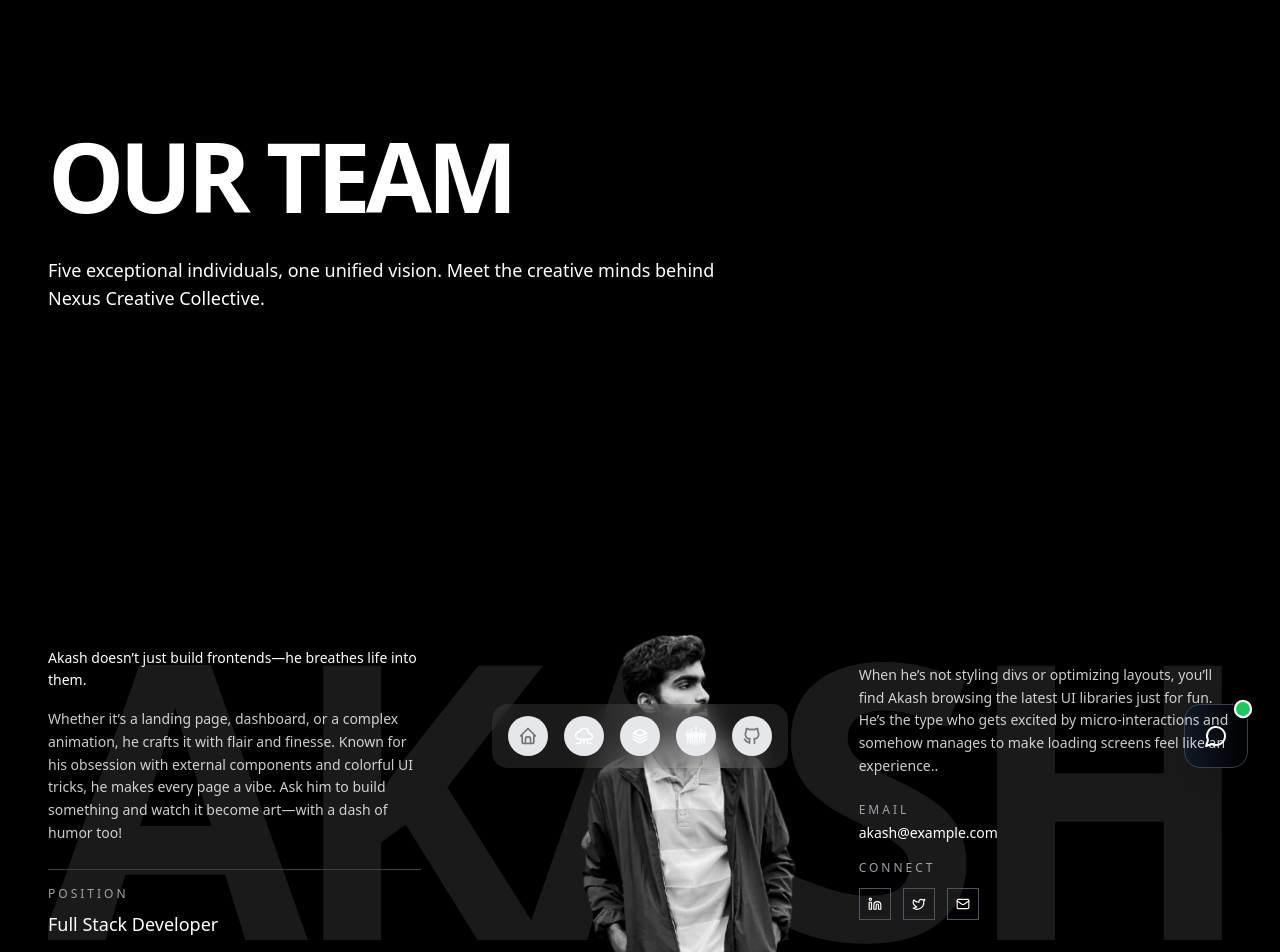
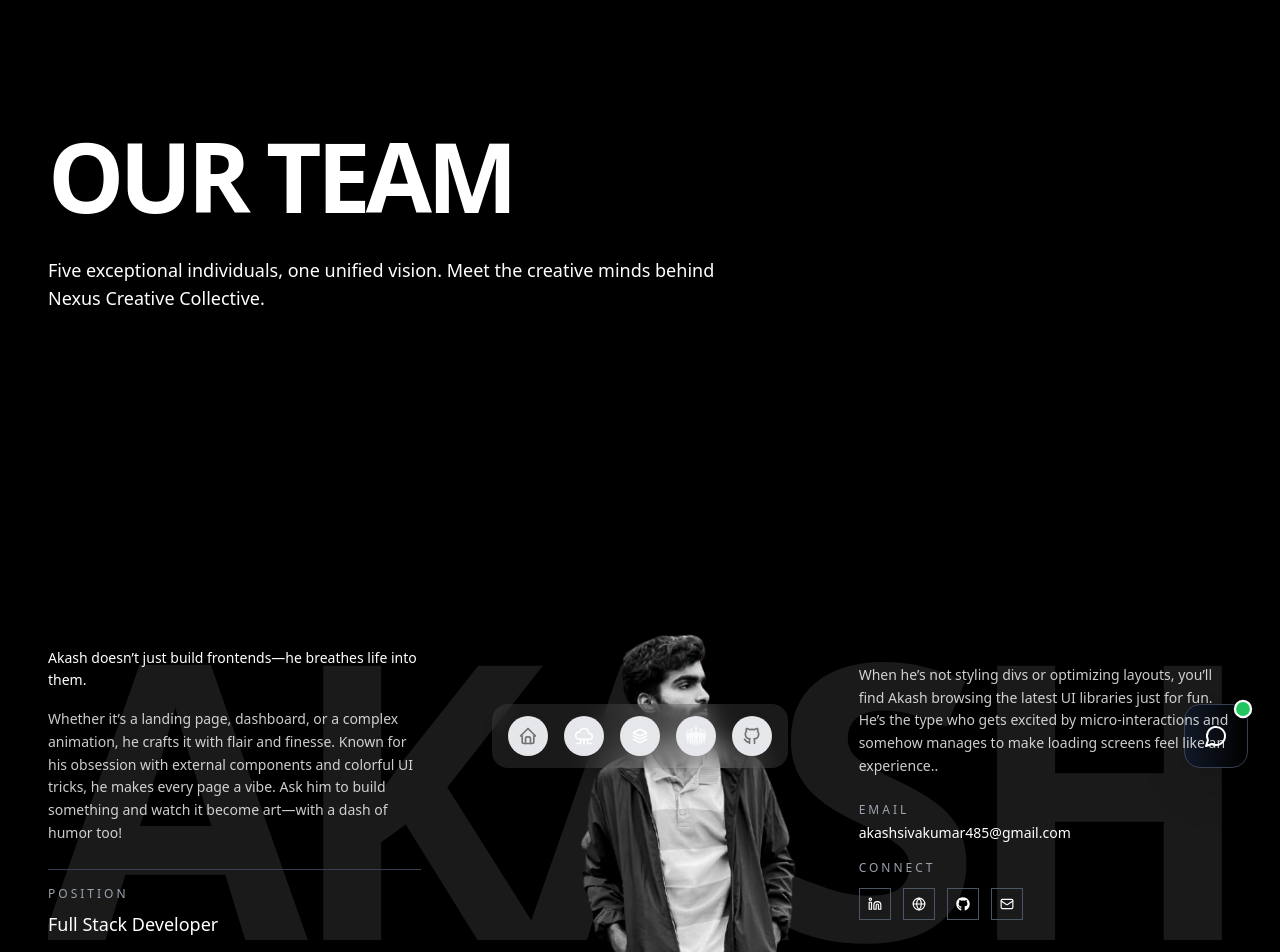
Before and after one commit to FestiFly/HAAKA-Frontend, a React (Vite) app: page /team in a window 1280 px wide. Shown: the top 952 px of the page. Built offline with nearby package versions, Linux system fonts and the light colour scheme.

Commit message:
Team Info Updated

```diff
--- a/src/components/ProjectsShowcase.tsx
+++ b/src/components/ProjectsShowcase.tsx
@@ -19,7 +19,7 @@ const projects = [
     technologies: ["React-Vite", "Django", "MongoDB", "Tavus", "Lingo", "ElevenLabs", "Google OAuth", "Razorpay", "Reddit API"],
     team: [
       { name: "Hariharan", image: hariharanImg },
-      { name: "Ajay Chakravarthy", image: ajaychakravarthyImg },
+      { name: "AJAY CHAKRAVARTH", image: ajaychakravarthyImg },
       { name: "Akil", image: akilImg },
       { name: "Akash", image: akashImg },
       { name: "Kavin", image: kavinImg },
@@ -61,7 +61,7 @@ const projects = [
     technologies: ["React-Vite", "Django", "MongoDB", "WebSockets", "JWT Authentication", "Cloud Storage"],
     team: [
       { name: "Hariharan", image: hariharanImg },
-      { name: "Ajay Chakravarthy", image: ajaychakravarthyImg },
+      { name: "AJAY CHAKRAVARTH", image: ajaychakravarthyImg },
       { name: "Akash", image: akashImg },
     ],
     github: "https://github.com/FestiFly/LoveConnect.git",
--- a/src/components/TeamMembers.tsx
+++ b/src/components/TeamMembers.tsx
@@ -1,10 +1,11 @@
 import { motion } from 'framer-motion';
-import { Linkedin, Twitter, Mail } from 'lucide-react';
+import { Linkedin, portfolio, Mail, Globe } from 'lucide-react';
 import akashImg from '../assets/pics/bg/akash1.png';
 import hariharanImg from '../assets/pics/bg/harlee2.png';
 import kavinImg from '../assets/pics/bg/kavin.png';
 import ajayImg from '../assets/pics/bg/ajay.png';
 import akilImg from '../assets/pics/bg/akil.png';
+import { FaGithub } from 'react-icons/fa';
 
 const teamMembers = [
   {
@@ -16,9 +17,10 @@ const teamMembers = [
     bio2: "When he’s not styling divs or optimizing layouts, you’ll find Akash browsing the latest UI libraries just for fun. He’s the type who gets excited by micro-interactions and somehow manages to make loading screens feel like an experience.",
     image: akashImg,
     social: {
-      linkedin: "#",
-      twitter: "#",
-      email: "akash@example.com"
+      linkedin: "https://www.linkedin.com/in/akash-s-/",
+      portfolio: "https://www.akashsivakumar.tech/",
+      github: "https://github.com/Akash-Developer-hub",
+      email: "akashsivakumar485@gmail.com"
     }
   },
   {
@@ -30,9 +32,10 @@ const teamMembers = [
     bio2: "Hariharan thrives when the team needs structure and systems. He’s the unsung hero behind those ‘it just works’ moments and always knows where things are breaking—even before they do. A true engineer in spirit and execution.",
     image: hariharanImg,
     social: {
-      linkedin: "#",
-      twitter: "#",
-      email: "hariharan@example.com"
+      linkedin: "https://www.linkedin.com/in/hari-haran-z/",
+      portfolio: "https://www.harlee.pro/",
+      github:"https://github.com/Hariharanpugazh",
+      email: "hariharanpugazh@gmail.com"
     }
   },
   {
@@ -44,9 +47,10 @@ const teamMembers = [
     bio2: "From brainstorming features to writing solid logic, Ajay brings unmatched energy to every sprint. He doesn’t just finish tasks—he elevates them. The team often wonders if he has a secret clone working in parallel.",
     image: ajayImg,
     social: {
-      linkedin: "#",
-      twitter: "#",
-      email: "ajay@example.com"
+      linkedin: "https://www.linkedin.com/in/ajay-chakravarthi/",
+      portfolio: "https://www.ajaychakravarthi.tech/",
+      github:"https://github.com/Ajaychaki2004",
+      email: "sajaychakravarthi2004@gmail.com"
     }
   },
   {
@@ -58,9 +62,10 @@ const teamMembers = [
     bio2: "He doesn’t speak much in meetings, but his commits do. Kavin enjoys crafting elegant backend solutions, usually late at night, and somehow manages to ship features that no one even realized were broken yet.",
     image: kavinImg,
     social: {
-      linkedin: "#",
-      twitter: "#",
-      email: "kavin@example.com"
+      linkedin: "https://www.linkedin.com/in/kavin-b-/",
+      portfolio: "https://kavinbox.vercel.app/",
+      github:"https://github.com/Kavin-Bakyaraj",
+      email: "kavinbakyaraj47@gmail.com"
     }
   },
   {
@@ -72,9 +77,10 @@ const teamMembers = [
     bio2: "If there’s a dev tool that exists, Akil’s probably tried it before lunch. He’s the team’s scout—always learning, always experimenting. His GitHub activity graph looks like it’s training for a marathon.",
     image: akilImg,
     social: {
-      linkedin: "#",
-      twitter: "#",
-      email: "akil@example.com"
+      linkedin: "https://www.linkedin.com/in/akil-a-/",
+      portfolio: "https://www.akilalbs.me",
+      github:"https://github.com/AkilLabs",
+      email: "akilaskarali@gmail.com"
     }
   }
 ];
@@ -194,15 +200,27 @@ const TeamMembers = () => {
                       <div className="flex space-x-3">
                         <a
                           href={member.social.linkedin}
+                          target="_blank"
+                          rel="noopener noreferrer"
                           className="w-8 h-8 border border-gray-600 hover:border-white flex items-center justify-center hover:bg-white hover:text-black transition-all duration-300"
                         >
                           <Linkedin size={14} />
                         </a>
                         <a
-                          href={member.social.twitter}
+                          href={member.social.portfolio}
+                          target="_blank"
+                          rel="noopener noreferrer"
                           className="w-8 h-8 border border-gray-600 hover:border-white flex items-center justify-center hover:bg-white hover:text-black transition-all duration-300"
                         >
-                          <Twitter size={14} />
+                          <Globe size={14} />
+                        </a>
+                        <a
+                          href={member.social.github}
+                          target="_blank"
+                          rel="noopener noreferrer"
+                          className="w-8 h-8 border border-gray-600 hover:border-white flex items-center justify-center hover:bg-white hover:text-black transition-all duration-300"
+                        >
+                          <FaGithub size={14} />
                         </a>
                         <a
                           href={`mailto:${member.social.email}`}
```
